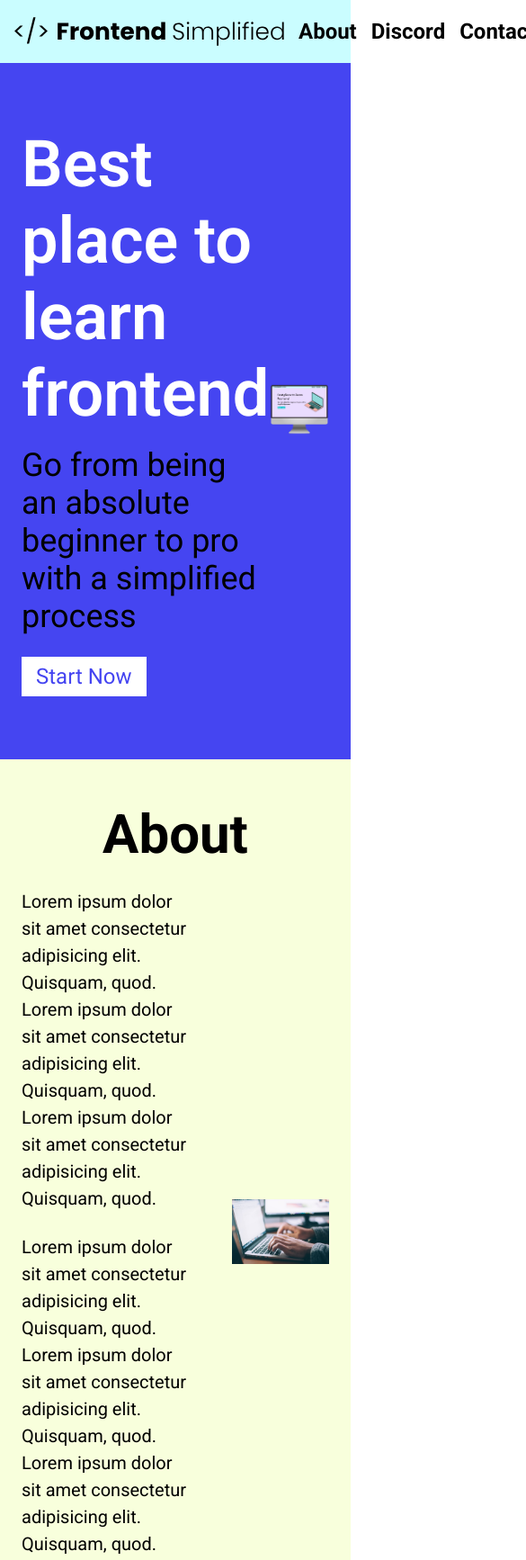
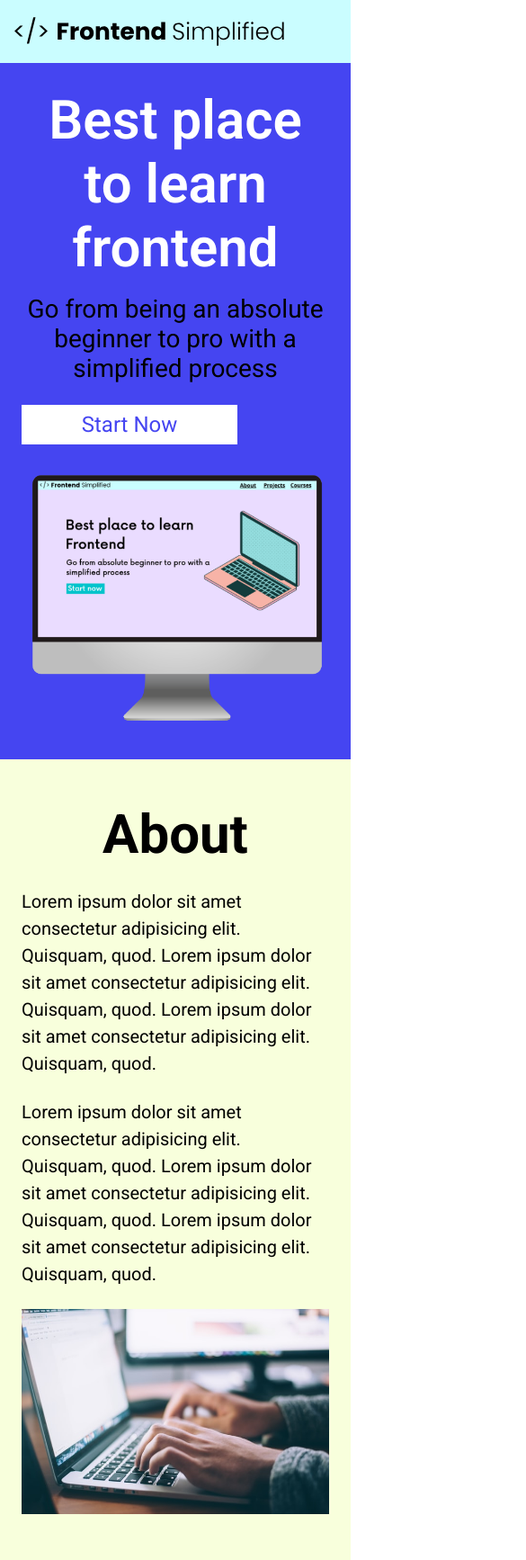
Before and after one commit to JoshCrouse/html-tutorial, a plain HTML site: page index.html in a window 390 px wide. Shown: the top 1734 px of the page at 90% size, 585 px wide, since content can reach past the window. Drawn offline with Linux system fonts and the light colour scheme.

Commit message:
feat: add CSS responsiveness

```diff
--- a/index.html
+++ b/index.html
@@ -23,13 +23,13 @@
       <header>
         <div class="row">
           <link rel="stylesheet" href="style.css" />
-          <div>
+          <div class="home__description">
             <h1>Best place to learn frontend</h1>
             <p class="subheader">
               Go from being an absolute beginner to pro with a simplified
               process
             </p>
-            <button>Start Now</button>
+            <button class="home__description--button">Start Now</button>
           </div>
           <figure>
             <img
--- a/style.css
+++ b/style.css
@@ -157,6 +157,7 @@
   display: flex;
   flex-direction: column;
   margin: 0 auto;
+  padding: 0 24px;
 }
 
 input, textarea {
@@ -189,3 +190,70 @@
 .footer__link {
   padding: 0 16px;
 }
+
+@media (max-width: 728px) {
+  .row {
+    flex-direction: column;
+  }
+
+  .home__description {
+    margin-bottom: 24px;
+    display: flex;
+    flex-direction: column;
+  }
+
+.ho9me__description--button {
+    width: 100%;
+  }
+
+  .home__description--button {
+    max-width: 240px;
+  }
+
+h1 {
+  text-align: center;
+  font-size: 60px;
+}
+
+.subheader {
+  text-align: center;
+  font-size: 28px;
+}
+
+ul {
+  display: none;
+}
+
+.section__description {
+  flex-direction: column;
+}
+
+.section__description__wrapper {
+  width: 100%;
+}
+
+.about__img__wrapper {
+  width: 100%;
+}
+
+#discord .section__description {
+  flex-direction: column-reverse;
+}
+
+footer {
+  padding: 48px 24px;
+}
+
+.footer__logo {
+  max-width: 360px;
+}
+
+.footer__link {
+  padding: 0 4px;
+  font-size: 16px;
+}
+
+.footer__links {
+  margin-bottom: 24px;
+}
+}
```
